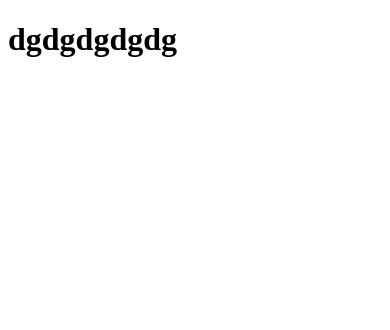
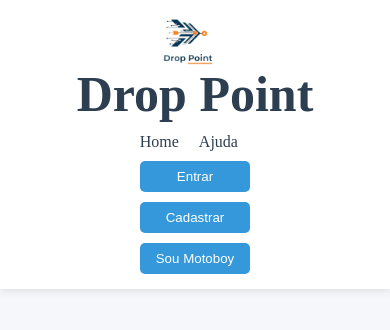
Before and after one commit to JoseGabriel79/DropPoint, a plain HTML site: page index.html in a window 390 px wide. Drawn offline with Linux system fonts and the light colour scheme.

Commit message:
Implementeção,  index.html e index.css(mudanca nome da pasta html para public) e adicao de pasta img

```diff
--- /dev/null
+++ b/front_end/css/index.css
@@ -0,0 +1,126 @@
+* {
+    margin: 0;
+    padding: 0;
+    box-sizing: border-box;
+}
+
+body {
+    background-color: #f5f7fa;
+    color: #333;
+}
+
+
+header {
+    background-color: #ffffff;
+    box-shadow: 0 2px 8px rgba(0, 0, 0, 0.1);
+    padding: 15px 0;
+    align-items: center;
+    display: flex;
+}
+
+.container {
+    max-width: 1200px;
+    margin: 0 auto;
+    padding: 0 20px;
+    display: flex;
+    align-items: center;
+    justify-content: space-between;
+}
+
+
+header img {
+    height: 50px;
+    margin-right: 15px;
+}
+
+header h1 {
+    font-size: 50px;
+    color: #2c3e50;
+    width: 100%;
+}
+
+
+nav {
+    display: flex;
+    align-items: center;
+    gap: 20px;
+}
+
+nav ul {
+    list-style: none;
+    display: flex;
+    gap: 20px;
+}
+
+nav ul li a {
+    text-decoration: none;
+    color: #2c3e50;
+    font-weight: 500;
+    transition: color 0.3s;
+}
+
+nav ul li a:hover {
+    color: #3498db;
+}
+
+
+.box-button {
+    display: flex;
+    gap: 10px;
+}
+
+.box-button button {
+    padding: 8px 16px;
+    border: none;
+    border-radius: 5px;
+    background-color: #3498db;
+    color: white;
+    font-weight: 500;
+    cursor: pointer;
+    transition: background-color 0.3s;
+}
+
+.box-button button:hover {
+    background-color: #2980b9;
+}
+
+
+img{
+    width: 200px;
+    height: 200px;
+    object-fit: cover;
+}
+
+@media (max-width: 768px) {
+    .container {
+        width: 100%;
+        flex-direction: column;
+    }
+
+    h1 {
+        font-size: 30px;
+        text-align: center;
+        margin-bottom: 10px;
+    }
+
+    nav {
+        flex-direction: column;
+        align-items: flex-start;
+        gap: 10px;
+    }
+
+    .box-button {
+        flex-direction: column;
+        width: 100%;
+    }
+
+    .box-button button {
+        width: 100%;
+    }
+    img {
+    cursor: pointer;
+    width: 100px;
+    height: 100px;
+    object-fit: cover;
+}
+}
--- a/index.html
+++ b/index.html
@@ -5,10 +5,33 @@
     <meta charset="UTF-8">
     <meta name="viewport" content="width=device-width, initial-scale=1.0">
     <title>Document</title>
+    <link rel="stylesheet" href="./front_end/css/index.css">
 </head>
 
+<header>
+    <div class="container">
+        <img src="./front_end/img/Logo.png" alt="Logo Drop Point">
+        <h1>Drop Point</h1>
+
+        <nav>
+            <ul>
+                <li><a href="#home">Home</a></li>
+                <li><a href="#help">Ajuda</a></li>
+            </ul>
+
+            <div class="box-button">
+                <button onclick="window.location.href='./front_end/public/loginUsuario.html'">Entrar</button>
+                <button onclick="window.location.href='./front_end/public/cadastroUsuario.html'">Cadastrar</button>
+                <button onclick="window.location.href='./front_end/public/loginMotoboy.html'">Sou Motoboy</button>
+            </div>
+
+        </nav>
+
+    </div>
+</header>
+
 <body>
-    <h1>dgdgdgdgdg</h1>
+
 </body>
 
 </html>
```
Also changed, not shown: front_end/public/cadastroUsuario.html (added, +26 -0 lines), front_end/public/casdastroMotoboy.html (added, +30 -0 lines), front_end/public/loginMotoboy.html (added, +19 -0 lines), front_end/public/loginUsuario.html (added, +23 -0 lines), front_end/img/Logo.png (added), front_end/public/acompanharPedidos.html (renamed from front_end/html/acompanharPedidos.html), front_end/public/dashboardUsuario.html (renamed from front_end/html/dashboardUsuario.html).
